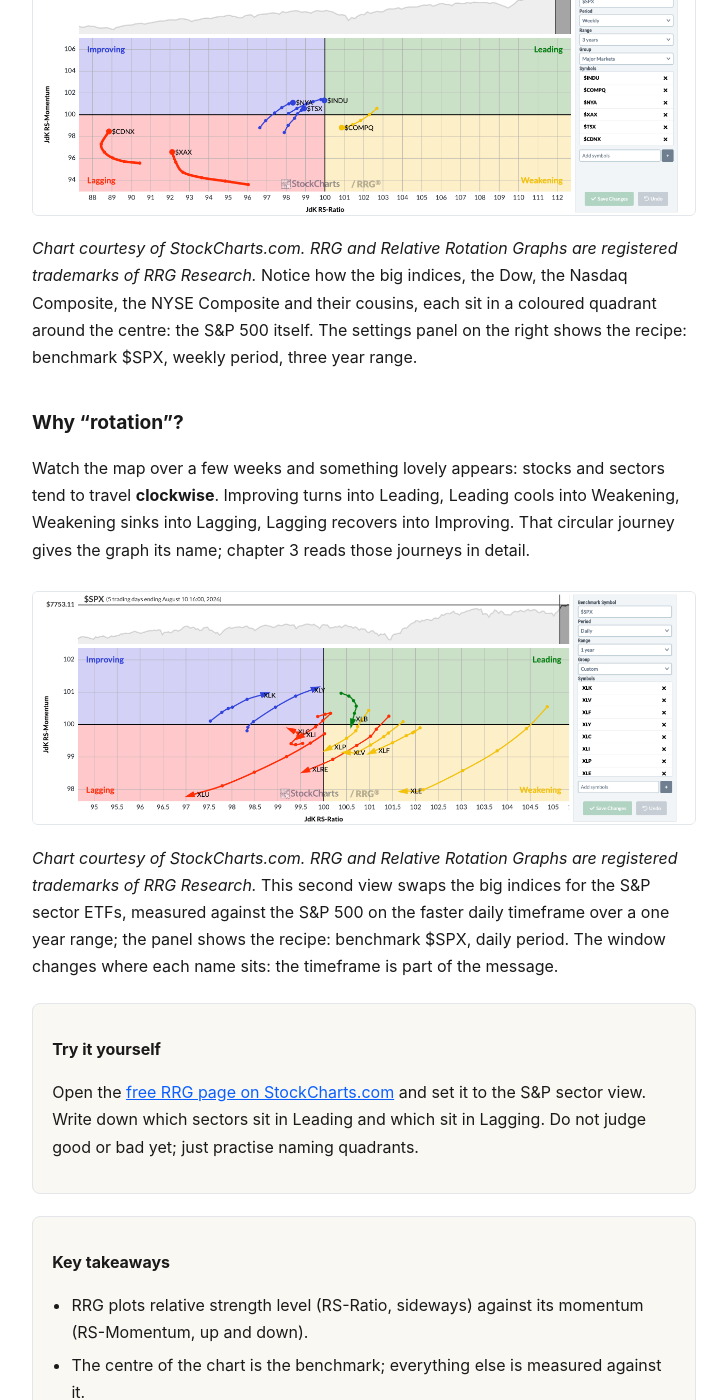
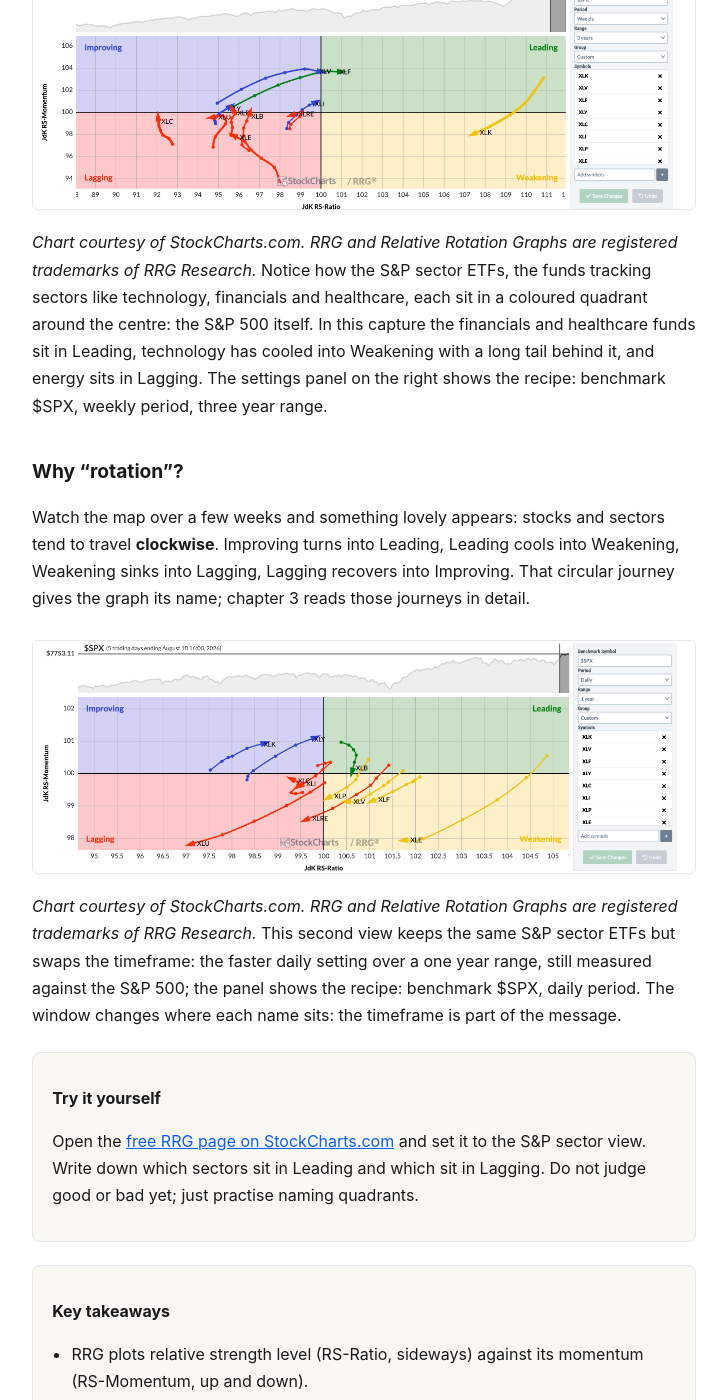
Before and after one commit to themicrocapinvestor/mm-classroom, a Jekyll site: the page built from m06-c02.md, in a window 1280 px wide and 1400 px high, scrolled down 1954 px. Shown: the whole window, without its empty margins (276-1003 px from the left). Built offline with Jekyll 4.4.1, drawn with Linux system fonts in a browser that asks for light colours.

Commit message:
RRG: swap in publisher's weekly sector capture, final alt alignment

```diff
--- a/m06-c02.md
+++ b/m06-c02.md
@@ -48,9 +48,9 @@
 - **Lagging** (bottom left): losing to the benchmark, and getting worse. Out of form and out of luck.
 - **Improving** (top left): still losing to the benchmark, but catching up. The underdog finding form.
 
-![RRG of the big market indices, weekly, three years of history, settings panel shown]({{ "/assets/shots/rrg-sectors-weekly.png" | relative_url }})
+![The S&P sector ETFs on the weekly RRG, three years of history, settings panel shown]({{ "/assets/shots/rrg-sectors-weekly.png" | relative_url }})
 *Chart courtesy of StockCharts.com. RRG and Relative Rotation Graphs are registered trademarks of RRG Research.*
-Notice how the big indices, the Dow, the Nasdaq Composite, the NYSE Composite and their cousins, each sit in a coloured quadrant around the centre: the S&P 500 itself. The settings panel on the right shows the recipe: benchmark $SPX, weekly period, three year range.
+Notice how the S&P sector ETFs, the funds tracking sectors like technology, financials and healthcare, each sit in a coloured quadrant around the centre: the S&P 500 itself. In this capture the financials and healthcare funds sit in Leading, technology has cooled into Weakening with a long tail behind it, and energy sits in Lagging. The settings panel on the right shows the recipe: benchmark $SPX, weekly period, three year range.
 
 ## Why "rotation"?
 
@@ -58,7 +58,7 @@
 
 ![The S&P sector ETFs on the daily RRG, one year of history, settings panel shown]({{ "/assets/shots/rrg-sectors-daily.png" | relative_url }})
 *Chart courtesy of StockCharts.com. RRG and Relative Rotation Graphs are registered trademarks of RRG Research.*
-This second view swaps the big indices for the S&P sector ETFs, measured against the S&P 500 on the faster daily timeframe over a one year range; the panel shows the recipe: benchmark $SPX, daily period. The window changes where each name sits: the timeframe is part of the message.
+This second view keeps the same S&P sector ETFs but swaps the timeframe: the faster daily setting over a one year range, still measured against the S&P 500; the panel shows the recipe: benchmark $SPX, daily period. The window changes where each name sits: the timeframe is part of the message.
 
 <div class="try" markdown="1">
 **Try it yourself**
```
Also changed, not shown: m06-c03.md (+2 -2 lines), m06-c06.md (+1 -1 lines), assets/shots/rrg-sectors-weekly.png.
